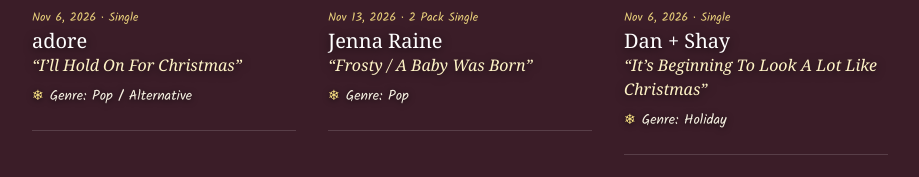
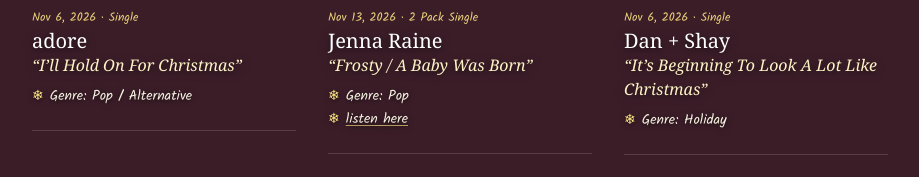
Before and after one commit to reneeworkman-dot/warner-2026-holiday-releases, a React (Vite) app: page / in a window 1280 px wide. Shown: the part 2058-2235 px from the top of the page, without its empty margins (180-1099 px from the left). Built offline with nearby package versions, Linux system fonts and the light colour scheme; a web font is replaced by a local one.

Commit message:
Add a listen here link on Jenna Raine's card.

```diff
--- a/src/components/ReleaseCardWithUpload.tsx
+++ b/src/components/ReleaseCardWithUpload.tsx
@@ -69,6 +69,19 @@
               <span>{bullet}</span>
             </li>
           ))}
+          {release.listenUrl && (
+            <li className="flex gap-1.5 text-sm text-amber-50/95 leading-snug [text-shadow:0_1px_6px_rgba(0,0,0,0.75)]">
+              <span className="text-amber-200 shrink-0">❄</span>
+              <a
+                href={release.listenUrl}
+                target="_blank"
+                rel="noopener noreferrer"
+                className="underline decoration-amber-200/70 underline-offset-2 hover:text-white"
+              >
+                listen here
+              </a>
+            </li>
+          )}
         </ul>
       </div>
     </article>
--- a/src/data/catalogFull.ts
+++ b/src/data/catalogFull.ts
@@ -10,6 +10,7 @@
   coverImage?: string;
   bullets?: string[];
   notes?: string;
+  listenUrl?: string;
 };
 
 const facts = (...parts: Array<string | undefined>) => parts.filter((part): part is string => Boolean(part));
@@ -144,6 +145,7 @@
     date: 'Nov 13, 2026',
     label: 'WR',
     bullets: facts('Genre: Pop'),
+    listenUrl: 'https://jennaraine.lnk.to/streaming',
   },
   {
     id: 'tyler-braden',
```
